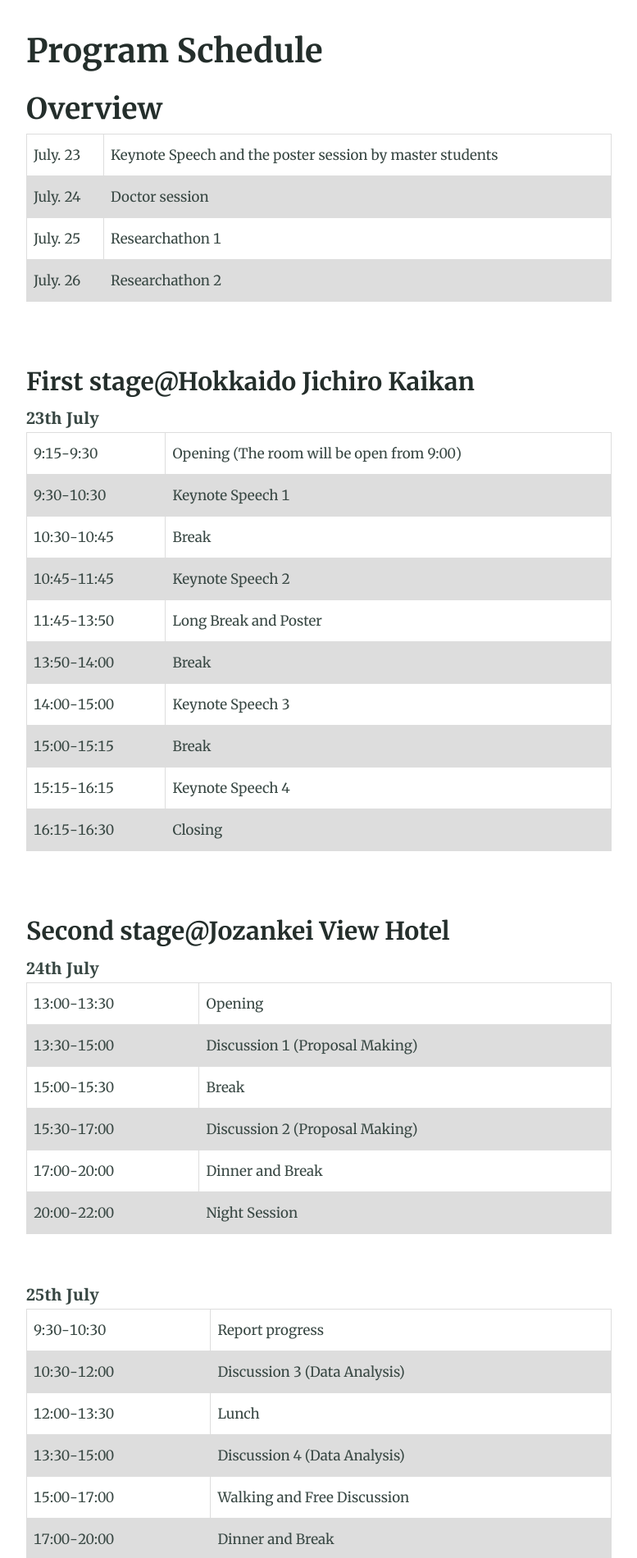
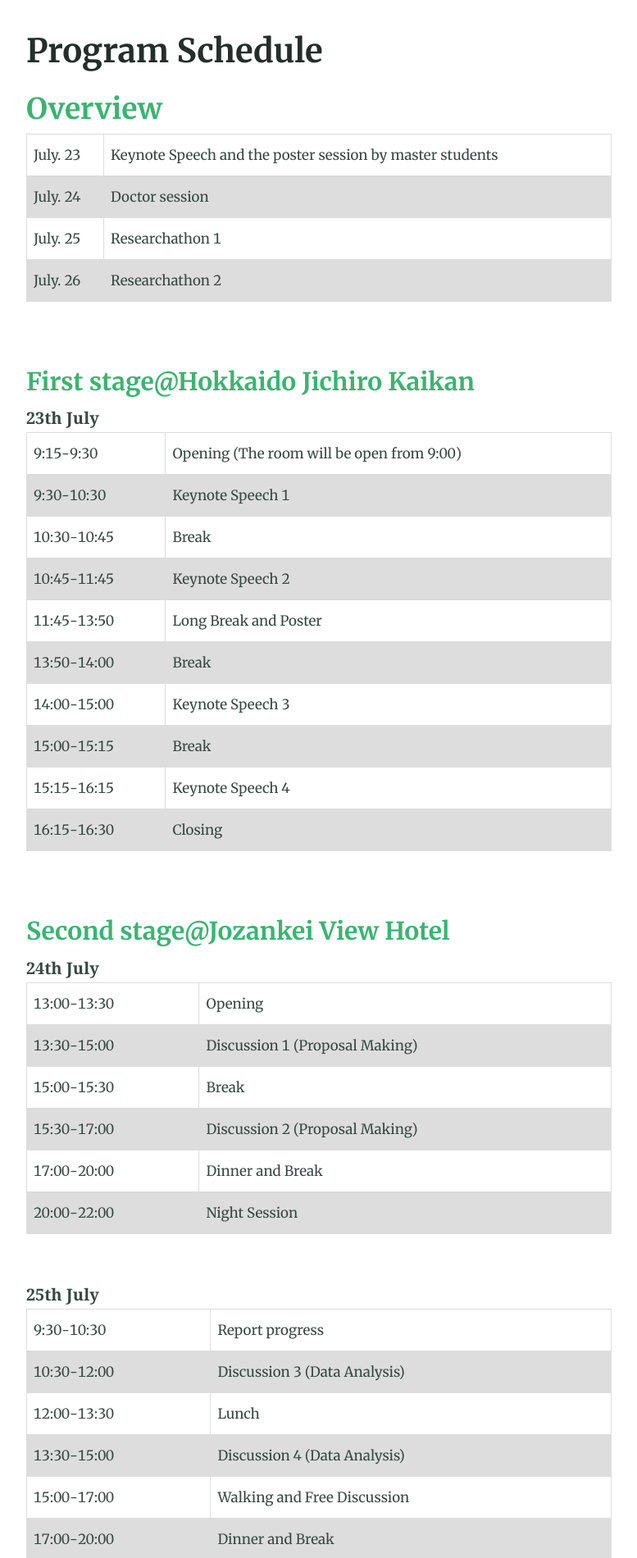
Before and after one commit to msr-asia-summit/msr-asia-summit.github.io, a Jekyll site: the page built from program.md, in a window 1280 px wide. Shown: the part 705-2605 px from the top of the page at 82% size, without its empty margins (251-1028 px from the left). Built offline with Jekyll 4.4.1, drawn with Linux system fonts in a browser that asks for light colours.

Commit message:
Program detail

```diff
--- a/program.md
+++ b/program.md
@@ -7,15 +7,15 @@ excerpt: "MSR Asia Summit 2023 Program"
 ---
 <!-- <small>Talk 20 mins, QA 5 mins.</small> -->
 
-## Overview
+## <font color="MediumSeaGreen">Overview</font>
 
 {% include table-program.html %}
 
 <br>
-### First stage@Hokkaido Jichiro Kaikan
+### <font color="MediumSeaGreen">First stage@Hokkaido Jichiro Kaikan</font>
 
 {% include table-program-first-stage.html %}
 
 <br>
-### Second stage@Jozankei View Hotel
+### <font color="MediumSeaGreen">Second stage@Jozankei View Hotel</font>
 {% include table-program-second-stage.html %}
```
